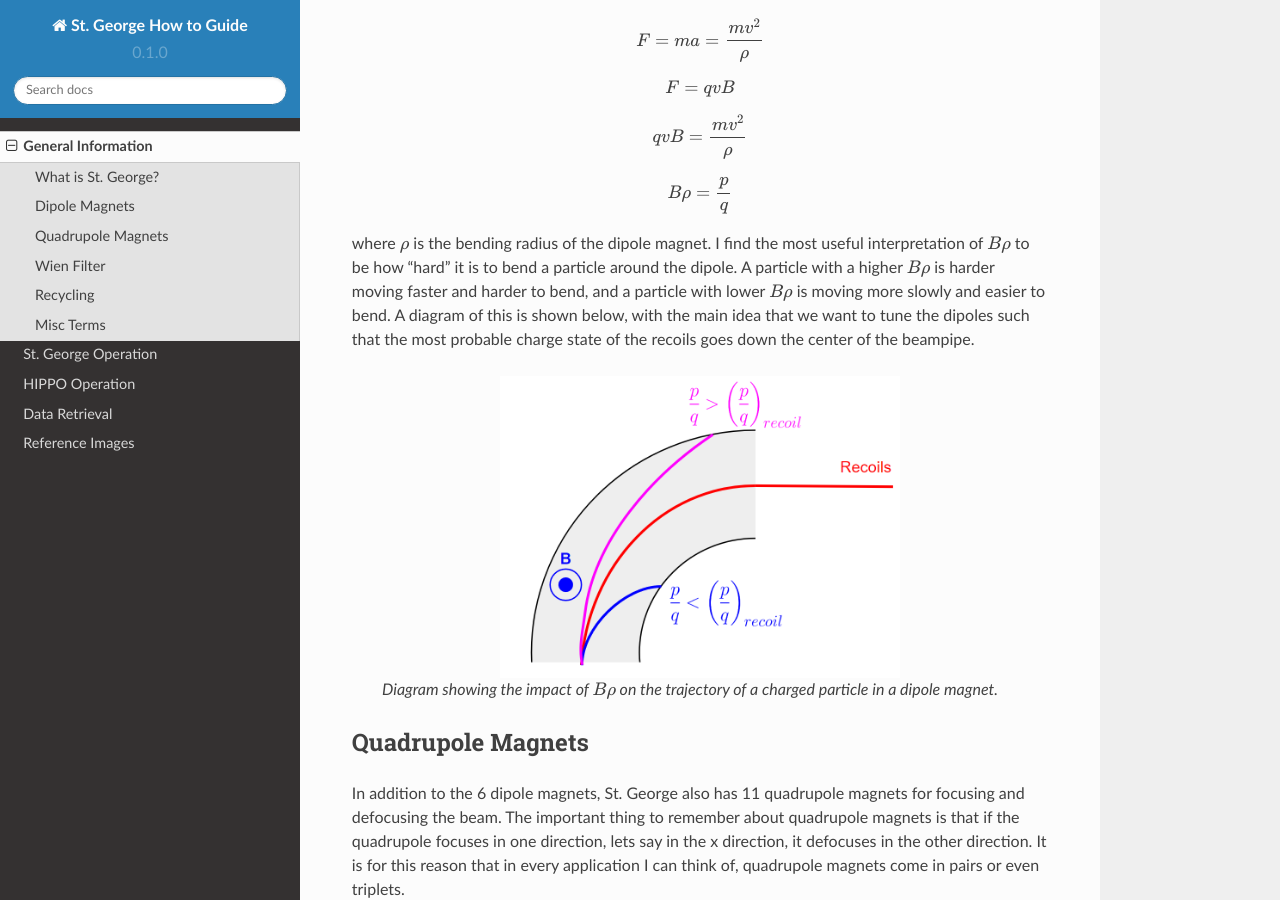
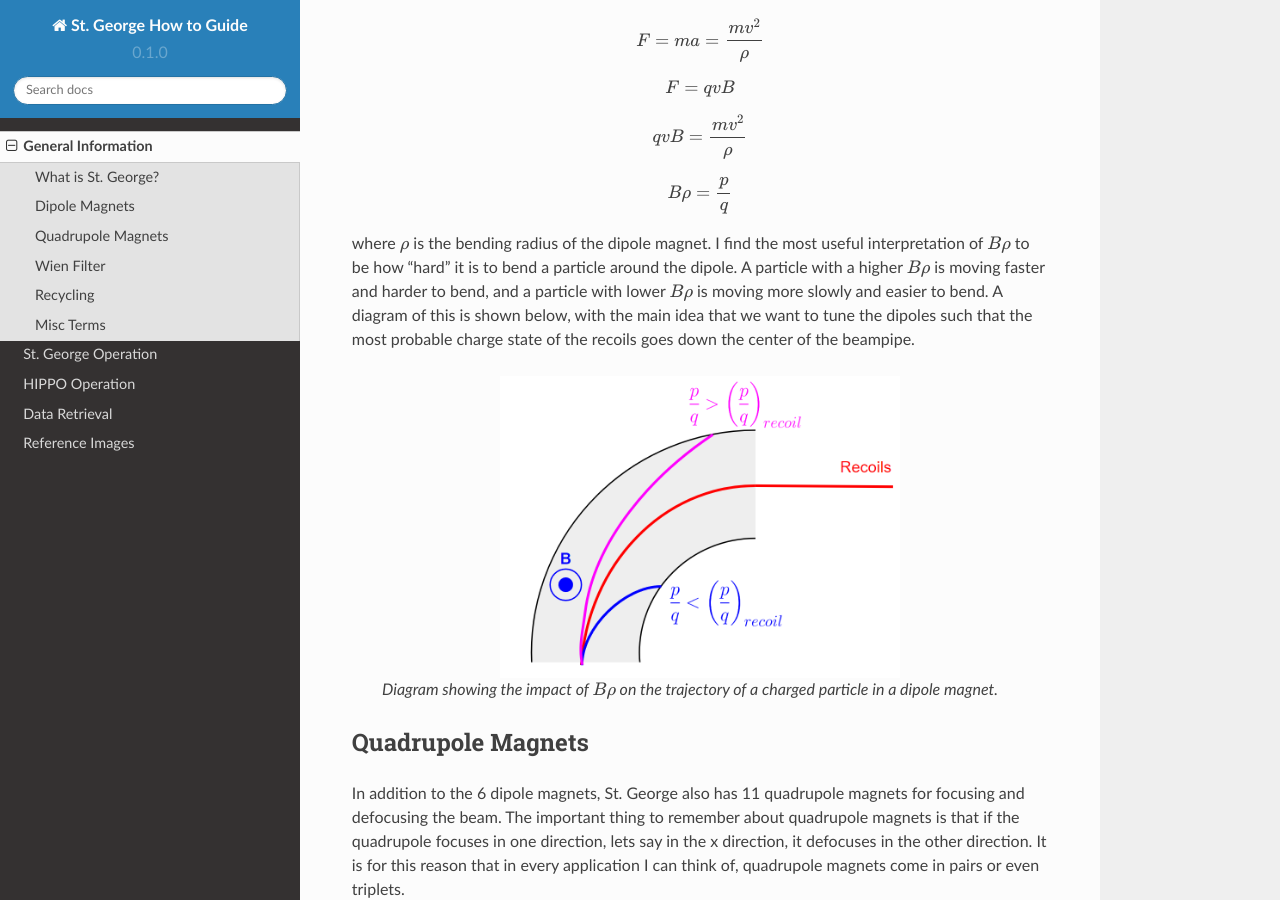
Before and after one commit to asanch25/StG-How-To, a Sphinx documentation site: the page built from docs/source/generalinfo.rst, in a window 1280 px wide and 900 px high, scrolled down 566 px. Built offline with Sphinx 7.4.7 and the Read the Docs theme 2.0.0, drawn with Linux system fonts in a browser that asks for light colours; pages that are not in the unit, such as notebooks, are missing from menus.

Commit message:
Update generalinfo.rst

```diff
--- a/docs/source/generalinfo.rst
+++ b/docs/source/generalinfo.rst
@@ -32,7 +32,7 @@
 .. math::
    B\rho = \frac{p}{q}
 
-where :math:`\rho` is the bending radius of the dipole magnet. I find the most useful interpretation of :math:`B\rho` to be how "hard" it is to bend a particle around the dipole. A particle with a higher :math:`B\rho` is harder moving faster and harder to bend, and a particle with lower :math:`B\rho` is moving more slowly and easier to bend. A diagram of this is shown below, with the main idea that we want to tune the dipoles such that the most probable charge state of the recoils goes down the center of the beampipe.
+where :math:`\rho` is the bending radius of the dipole magnet. I find the most useful interpretation of :math:`B\rho` to be how "hard" it is to bend a particle around the dipole. A particle with a higher :math:`B\rho` is moving faster and harder to bend, and a particle with lower :math:`B\rho` is moving more slowly and easier to bend. A diagram of this is shown below, with the main idea that we want to tune the dipoles such that the most probable charge state of the recoils goes down the center of the beampipe.
 
 
 
```
